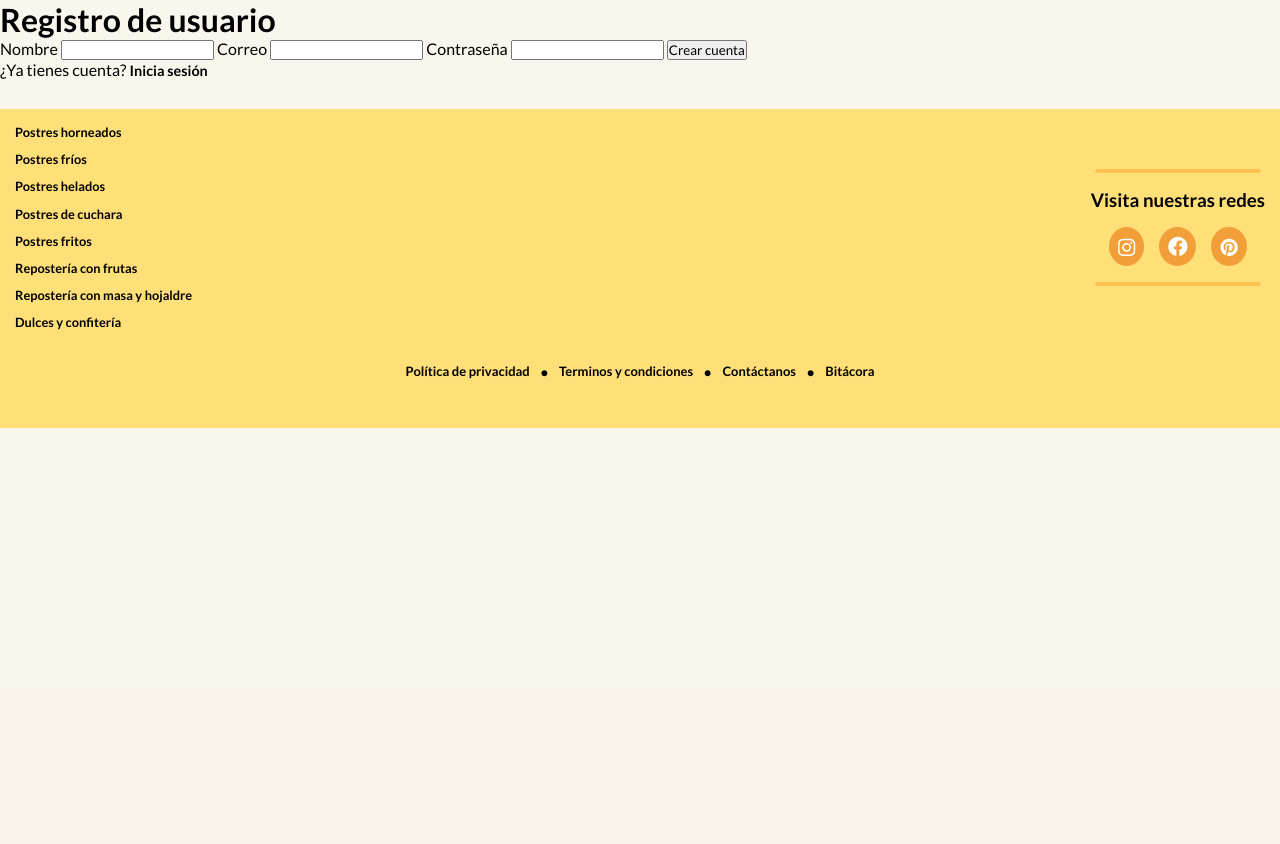
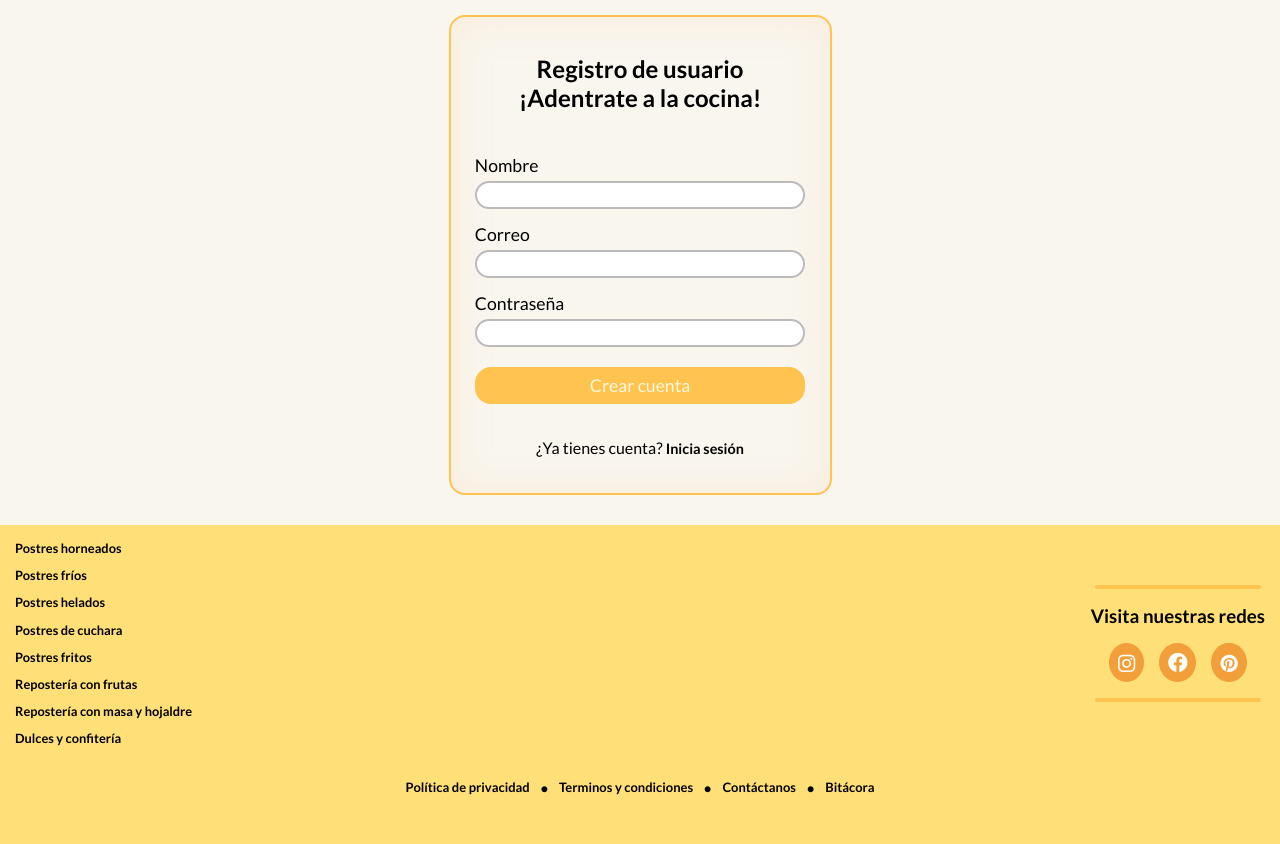
Before and after one commit to Atzel9/Vainilla, a PHP site: page /html/registrar.php in a window 1280 px wide. Shown: the part 114-958 px from the top of the page. Before the commit the page ends 542 px from the top, so only its background shows below. Run offline with PHP 8.4, Linux system fonts and the light colour scheme.

Commit message:
Estilos a registro e inicio de sesión.
-Ya se tienen estilos a ambas seccioens.

```diff
--- a/bitacora.php
+++ b/bitacora.php
@@ -81,8 +81,9 @@ $nombre_usuario = $_SESSION["usuario_nombre"] ?? null;
                 <h2 class="fecha">16/10/25 - 24/20/25</h2>
                 <ul class="ul">
                     <li class="li">🎛️CRUD para ingredientes completados. Ya se pueden agregar, leer, editar y eliminar ingredientes. Cuenta con un sistema para cuando antes de que se agregue el ingrediente verifique que no haya existido antes. Al editar el ingrediente tambien tiene una manera de verificar que el ingrediente no exista con ese mismo nombre. Todo esto para evitar errores.</li>
-                    <li>⚠️Ventana modal agregada para evitar que se eliminen ingredientes por accidente.</li>
+                    <li class="li">⚠️Ventana modal agregada para evitar que se eliminen ingredientes por accidente.</li>
                     <li class="li">🔎Esta la barra de busqueda para que el admin para verificar de manera más eficiente de que ya exista el ingrediente.</li>
+                    <li class="li">🖌️Sección de registro e iniciar sesión ahora tienen estilos para que tengan una mejor aspecto.</li>
                 </ul>
             </div>
         </div>
--- /dev/null
+++ b/css/styles_sesion.css
@@ -0,0 +1,76 @@
+.div-form {
+    display: flex;
+    margin: 15px auto;
+    flex-direction: column;
+    flex-wrap: wrap;
+    justify-content: space-evenly;
+    align-items: center;
+    min-height: 60vh;
+    width: 90%;
+    padding: 8px 6px;
+    box-shadow: 0px 0px 35px 0px rgba(255,223,199,0.50) inset;
+    -webkit-box-shadow: 0px 0px 35px 0px rgba(255,223,199,0.50) inset;
+    -moz-box-shadow: 0px 0px 35px 0px rgba(255,223,199,0.50) inset;
+    border: 2px solid var(--color_pri);
+    border-radius: 16px;
+}
+.div-form .div-form-text h1, .div-form .div-form-text h2 {
+    width: 100%;
+    text-align: center;
+}
+.div-form .formulario {
+    height: 80%;
+    width: 100%;
+    display: flex;
+    flex-direction: column;
+    gap: 15px;
+}
+.div-form .div-frame {
+    display: flex;
+    margin: 0 auto;
+    flex-direction: column;
+    width: 90%;
+    gap: 5px;
+}
+.div-form .div-frame:first-child {
+    margin-top: 15px;
+}
+.div-form .div-frame label {
+    font-size: 1.1em;
+}
+.div-form .div-frame input {
+    transition: all 0.2s ease-in;
+    padding: 4px 8px;
+    border: 2px solid #bbbbbb;
+    border-radius: 16px;
+}
+.div-frame input[type="text"]:focus, .div-frame input[type="password"]:focus, .div-frame input[type="email"]:focus
+.div-frame input[type="text"]:focus-visible, .div-frame input[type="password"]:focus-visible, .div-frame input[type="email"]:focus-visible {
+    border: 2px solid var(--color_pri);
+    outline: none;
+    box-shadow: 0px 0px 15px 0px rgba(255,205,54,0.50);
+    -webkit-box-shadow: 0px 0px 15px 0px rgba(255,205,54,0.50);
+    -moz-box-shadow: 0px 0px 15px 0px rgba(255,205,54,0.50);
+    transition: all 0.2s ease-in;
+}
+.div-form .formulario .submit {
+    display: flex;
+    justify-content: center;
+    align-items: center;
+    border: none;
+    border-radius: 16px;
+    padding: 8px;
+    font-size: 1.1em;
+    background-color: var(--color_pri);
+    color: var(--cornsilk);
+    margin: 5px auto;
+    width: 90%;
+    cursor: pointer;
+}
+
+/*INICIO ESTILO RESPONSIVO*/
+@media screen and (min-width:426px) {
+    .div-form {
+        width: 383px;
+    }
+}
--- a/html/registrar.php
+++ b/html/registrar.php
@@ -48,7 +48,7 @@ if ($_SERVER["REQUEST_METHOD"] === "POST") {
     <link rel="icon" type="image/x-icon" href="../img/icono.png">
     <!--Link para ingresar a los estilos-->
     <link rel="stylesheet" href="../css/styles.css?v=1.2">
-    <link rel="stylesheet" href="../css/styles_buscador.css">
+    <link rel="stylesheet" href="../css/styles_sesion.css">
     <!--Acceso a google fonts-->
     <link rel="preconnect" href="https://fonts.googleapis.com">
     <link rel="preconnect" href="https://fonts.gstatic.com" crossorigin>
@@ -74,26 +74,37 @@ if ($_SERVER["REQUEST_METHOD"] === "POST") {
     <?php require_once "includes/header.php"; ?>
     <!--Fin del header-->
     <main>
+        <section class="div-form">
+            <div class="div-form-text">
                 <h1>Registro de usuario</h1>
+                <h2>¡Adentrate a la cocina!</h2>
+            </div>
 
             <?php if ($mensaje !== ""): ?>
                 <p class="mensaje"><?= htmlspecialchars($mensaje) ?></p>
             <?php endif; ?>
 
-    <form method="post" action="registrar.php" novalidate>
+            <form method="post" action="registrar.php" novalidate class="formulario">
+                <div class="div-frame">
                     <label for="nombre">Nombre</label>
                     <input id="nombre" name="nombre" type="text" required maxlength="100" autocomplete="name">
+                </div>
 
+                <div class="div-frame">
                     <label for="correo">Correo</label>
                     <input id="correo" name="correo" type="email" required maxlength="120" autocomplete="email">
+                </div>
 
+                <div class="div-frame">
                     <label for="contrasena">Contraseña</label>
                     <input id="contrasena" name="contrasena" type="password" required minlength="6" autocomplete="new-password">
+                </div>
 
-        <button type="submit">Crear cuenta</button>
+                <button type="submit" class="submit">Crear cuenta</button>
             </form>
 
             <p>¿Ya tienes cuenta? <a href="iniciar_sesion.php">Inicia sesión</a></p>
+        </section>
     </main>
     <!--Inicio Footer-->
     <?php require_once "includes/footer.php" ?>
```
Also changed, not shown: html/iniciar_sesion.php (+12 -3 lines). Lines whose indentation alone changed are shown as unchanged.
